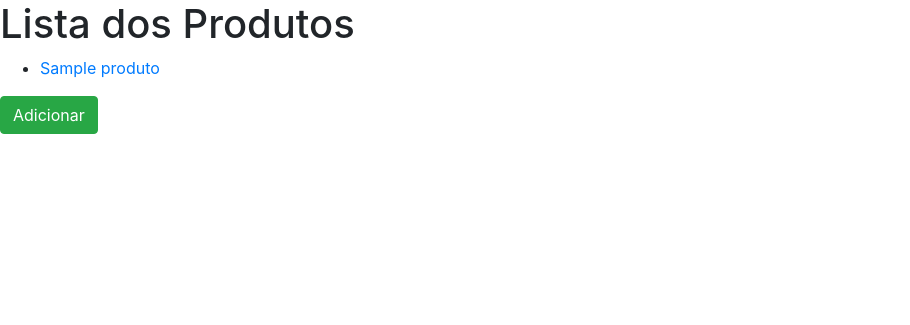
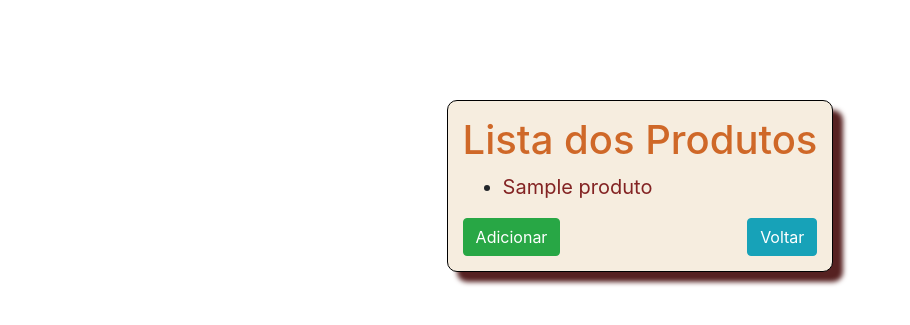
Before and after one commit to diego-goncalves-dreossi/mercado, a Django app: template produtos/templates/produtos.html in a window 1280 px wide. Shown: the top 325 px of the page, without its empty margins (0-910 px from the left). Run offline with Django 4.2, Linux system fonts and the light colour scheme; the template is opened without the code that fills it: values that come from a table or form of the project are taken from there, others are empty; tables that the repository leaves empty hold one stand-in row (values such as "Sample post"); some libraries are stand-ins or nearby versions.

Commit message:
css parte 2
fornecedores.html, categorias.html,produtos.html

```diff
--- a/categorias/templates/categorias.html
+++ b/categorias/templates/categorias.html
@@ -3,7 +3,7 @@
 
 {% block 'titulo' %}iMercado - Categorias{% endblock %}
 {% block 'head' %}
-<link rel="stylesheet" type="text/css" href="{% static 'categorias/css/estilo.css' %}">
+    <link rel="stylesheet" type="text/css" href="{% static 'categorias/css/estilo.css' %}">
 {% endblock %}
 
 {% block 'conteudo' %}
--- a/pedidos/templates/pedidos.html
+++ b/pedidos/templates/pedidos.html
@@ -19,5 +19,6 @@
         {% endfor %}
     </ul>
     <a class="btn btn-success" href="{% url 'pedidos:adpedido' %}">Adicionar</a>
+    <a href="{% url 'sistema:inicio' %}" class="btn btn-info">Voltar</a>
 </main>
 {% endblock %}
--- a/produtos/templates/produtos.html
+++ b/produtos/templates/produtos.html
@@ -3,11 +3,12 @@
 
 {% block 'titulo' %}iMercado - Produtos{% endblock %}
 {% block 'head' %}
-
+    <link rel="stylesheet" type="text/css" href="{% static 'produtos/css/estilo.css' %}">
 {% endblock %}
 
 {% block 'conteudo' %}
 <main>
+    <div class="com-borda">
         <h1>Lista dos Produtos</h1>
         <ul>
             {% for pr in prods %}
@@ -18,6 +19,10 @@
                 </li>
             {% endfor %}
         </ul>
+        <div class="botoes">
             <a class="btn btn-success" href="{% url 'produtos:adproduto' %}">Adicionar</a>
+            <a href="{% url 'sistema:inicio' %}" class="btn btn-info">Voltar</a>
+        </div>
+    </div>
 </main>
 {% endblock %}
--- /dev/null
+++ b/templates/static/produtos/css/estilo.css
@@ -0,0 +1,39 @@
+main{
+    margin-top: 100px;
+    display: flex;
+    align-items: center;
+    justify-content: center;
+    flex-direction: column;
+}
+
+main h1{
+    color: rgb(207, 104, 40);
+}
+
+.com-borda{
+    border: 1px solid black;
+    padding: 15px;
+    border-radius: 10px;
+    box-shadow:10px 10px 5px rgb(86, 33, 33);
+    background-color:rgb(246, 237, 223);
+}
+
+body a{
+    text-decoration: none;
+    color: rgb(131, 35, 35);
+}
+
+body a:hover{
+    color: red;
+}
+
+.botoes{
+    display: flex;
+    align-items: center;
+    justify-content: space-between;
+    flex-direction: row;
+}
+
+ul li{
+    font-size: 20px;
+}
```
Also changed, not shown: fornecedores/templates/fornecedores.html (+6 -1 lines), templates/static/fornecedores/css/estilo.css (added, +39 -0 lines). Lines whose indentation alone changed are shown as unchanged.
